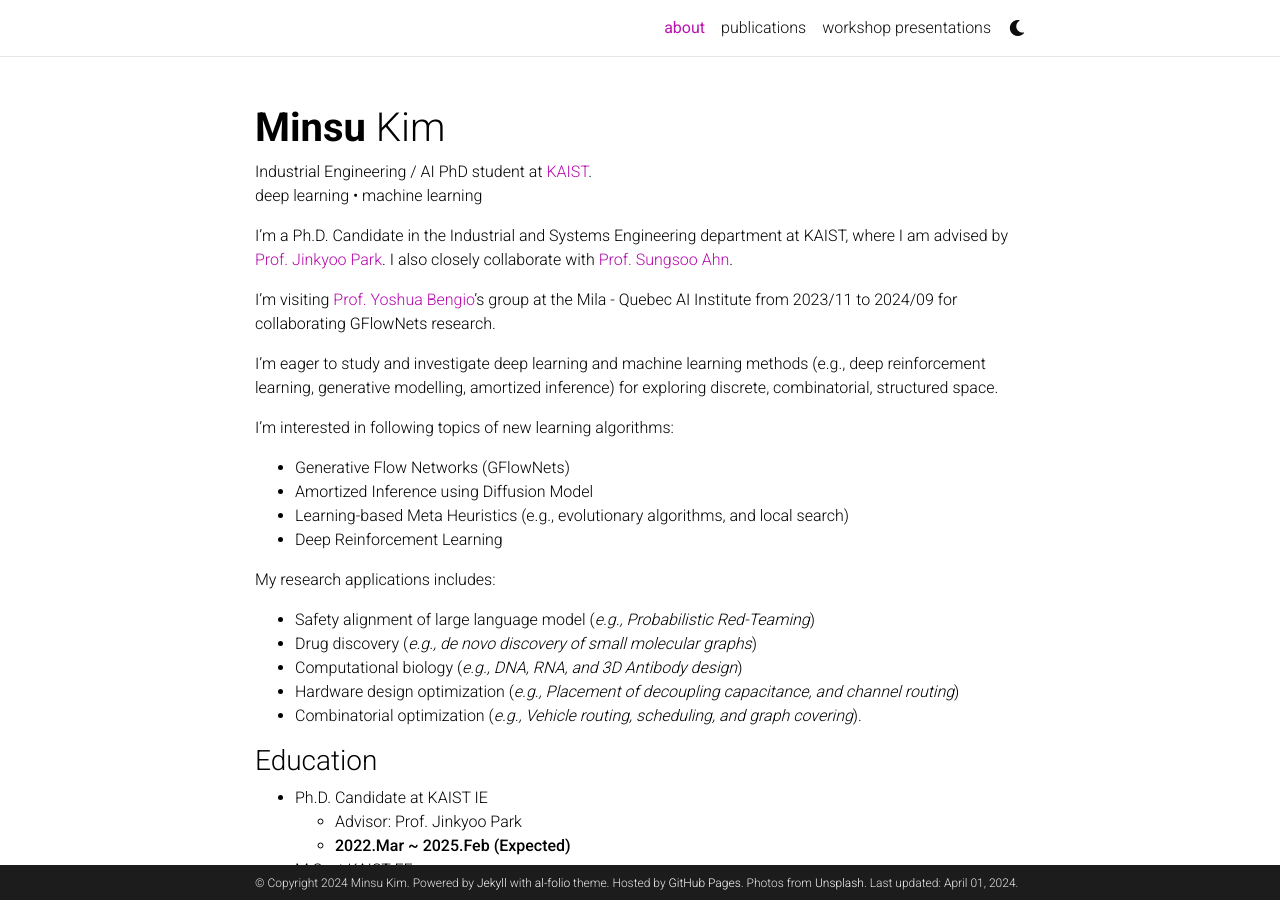
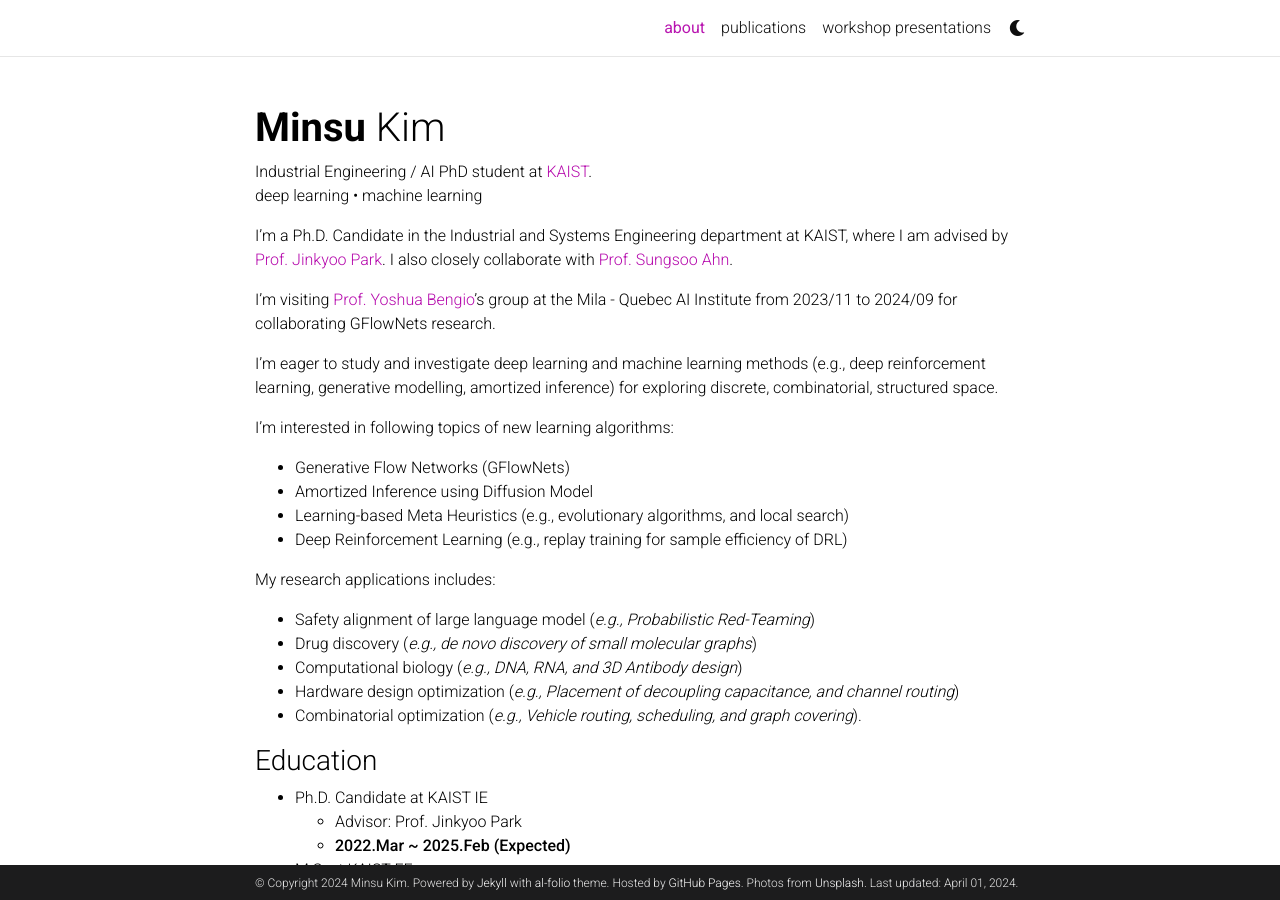
Before and after one commit to minsuukim/minsuukim.github.io, a Jekyll site: the page built from _pages/about.md, in a window 1280 px wide and 900 px high. Built offline with Jekyll 4.4.1, drawn with Linux system fonts in a browser that asks for light colours; comment, search, counter and statistics services are not loaded; a style sheet for code colours, icons or effects is not loaded.

Commit message:
Update about.md

```diff
--- a/_pages/about.md
+++ b/_pages/about.md
@@ -26,7 +26,7 @@ I'm interested in following topics of new learning algorithms:
 - Generative Flow Networks (GFlowNets)
 - Amortized Inference using Diffusion Model
 - Learning-based Meta Heuristics (e.g., evolutionary algorithms, and local search)
-- Deep Reinforcement Learning
+- Deep Reinforcement Learning (e.g., replay training for sample efficiency of DRL)
 
 
 My research applications includes:
```
